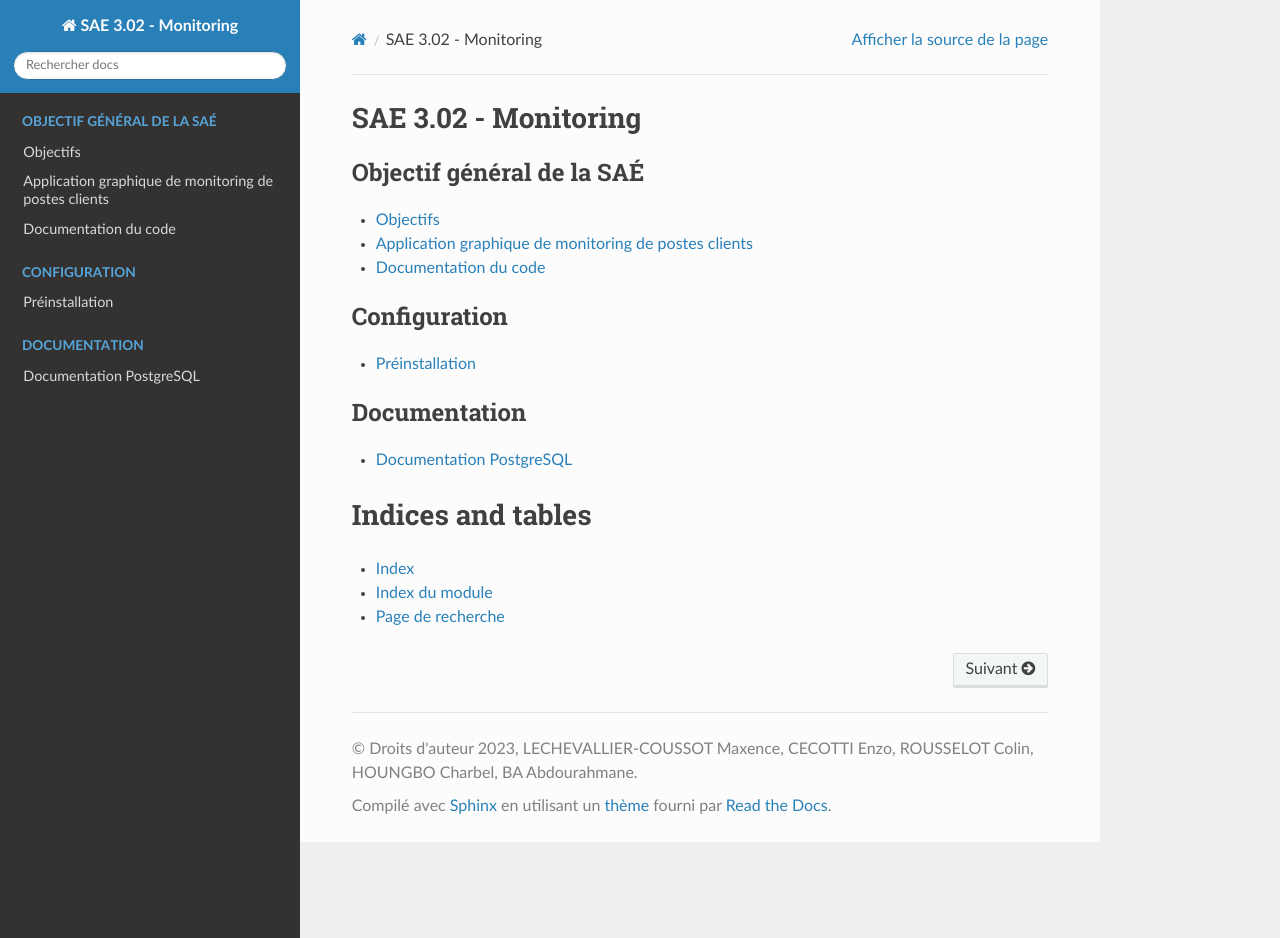
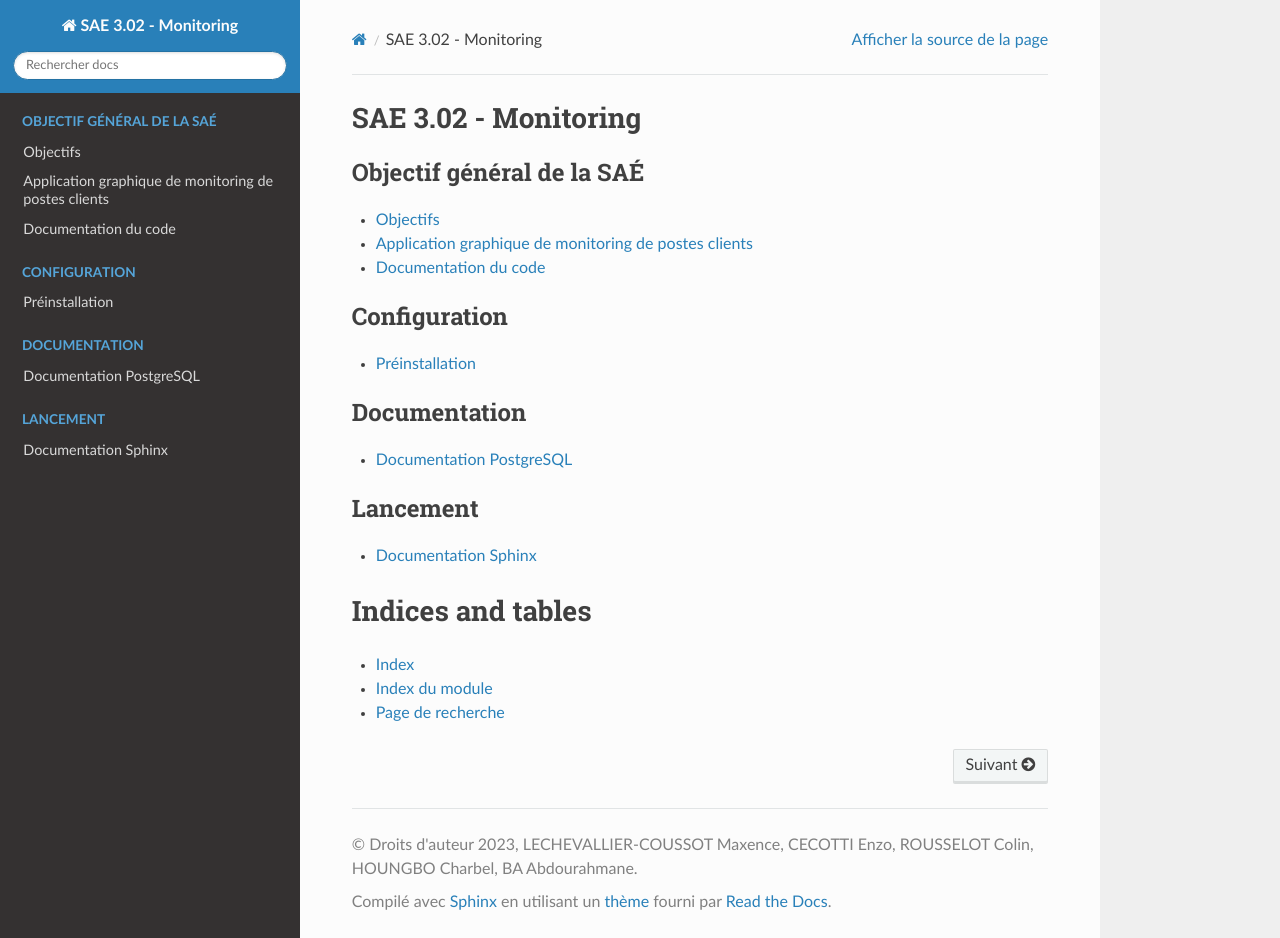
Before and after one commit to TTheGlock/sae3.02_monitoring, a Sphinx documentation site: the page built from docs/source/index.rst, in a window 1280 px wide and 938 px high. Built offline with Sphinx 7.4.7 and the Read the Docs theme 2.0.0, drawn with Linux system fonts in a browser that asks for light colours.

Commit message:
MAJ Sphinx + nouveaux fichiers

```diff
--- a/docs/source/index.rst
+++ b/docs/source/index.rst
@@ -26,7 +26,11 @@ SAE 3.02 - Monitoring
 
    content/postgresql
 
+.. toctree::
+   :maxdepth: 1
+   :caption: Lancement
 
+   content/sphinx
 
 Indices and tables
 ==================
```
Also changed, not shown: docs/source/content/sphinx.rst (added, +11 -0 lines), docs/source/content/postgresql.rst (line endings or trailing spaces).
